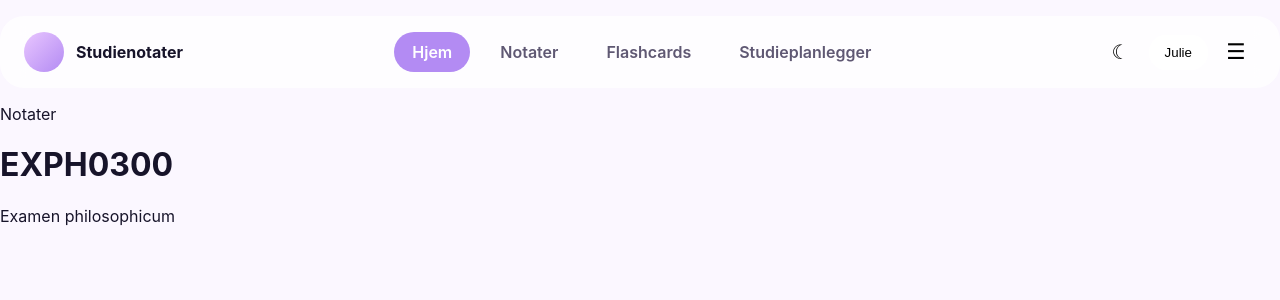
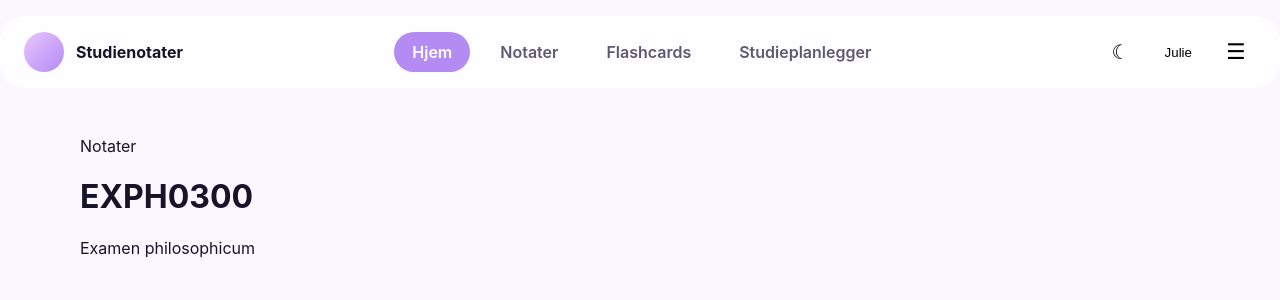
Before and after one commit to juliewold/studienotater, a React (Vite) app: page /fag/exph0300/notater in a window 1280 px wide. Shown: the top 300 px of the page. Built offline with nearby package versions, Linux system fonts and the light colour scheme.

Commit message:
Improve notes page layout

```diff
--- a/src/index.css
+++ b/src/index.css
@@ -421,17 +421,23 @@ body {
   line-height: 1.7;
 }
 
+.notes-page {
+  max-width: 1200px;
+  margin: 48px auto;
+  padding: 0 40px;
+}
+
 .notes-list {
   display: grid;
-  gap: 16px;
-  margin-top: 32px;
+  gap: 20px;
+  margin-top: 40px;
 }
 
 .note-card {
   display: block;
   background: white;
   border-radius: 20px;
-  padding: 24px;
+  padding: 32px;
   text-decoration: none;
   color: inherit;
   box-shadow: 0 8px 20px rgba(0, 0, 0, 0.05);
```
